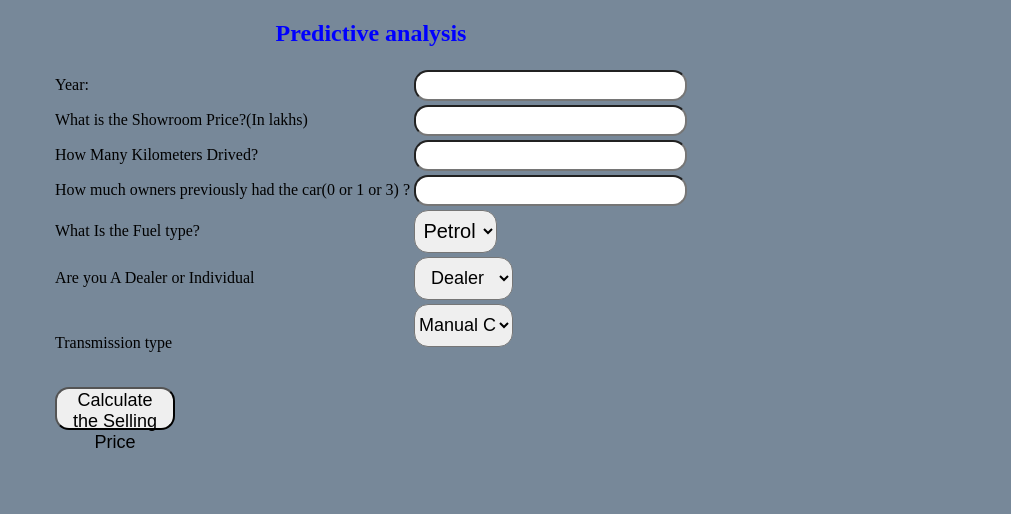
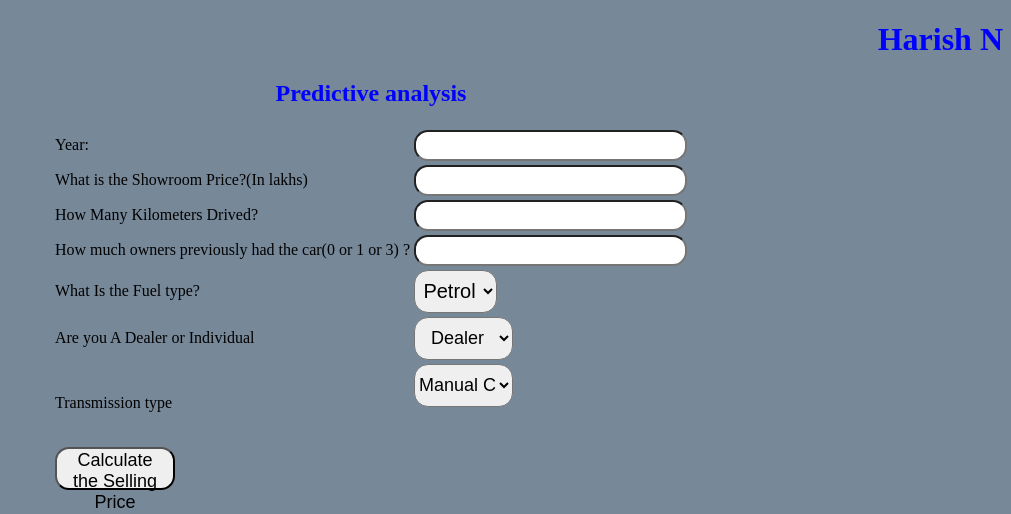
Before and after one commit to nharish615/Heroku-Demo, a Flask app: page / in a window 1280 px wide. Shown: the top 514 px of the page, without its empty margins (269-1280 px from the left). Run offline with Flask 2, Linux system fonts and the light colour scheme; parts of the project's set-up code (start-up, migrations or seed data) failed here and were passed over.

Commit message:
Update index.html

```diff
--- a/templates/index.html
+++ b/templates/index.html
@@ -17,6 +17,7 @@ align:left;
 <table align="center">
     <div style="color:blue">
         <form action="{{ url_for('predict')}}" method="post">
+            <h1 align="right">Harish N</h1>
             <h2>Predictive analysis</h2>
                 <tr><td align="left" class="my"><lable>Year:</lable></td><td align="left" class="my"><input id="first" name="Year" type="number "></td></tr>
                 <tr><td align="left" class="my"><lable>What is the Showroom Price?(In lakhs)</lable></td><td align="left" class="my"><input id="second" name="Present_Price" required="required"><br></td></tr>
```
